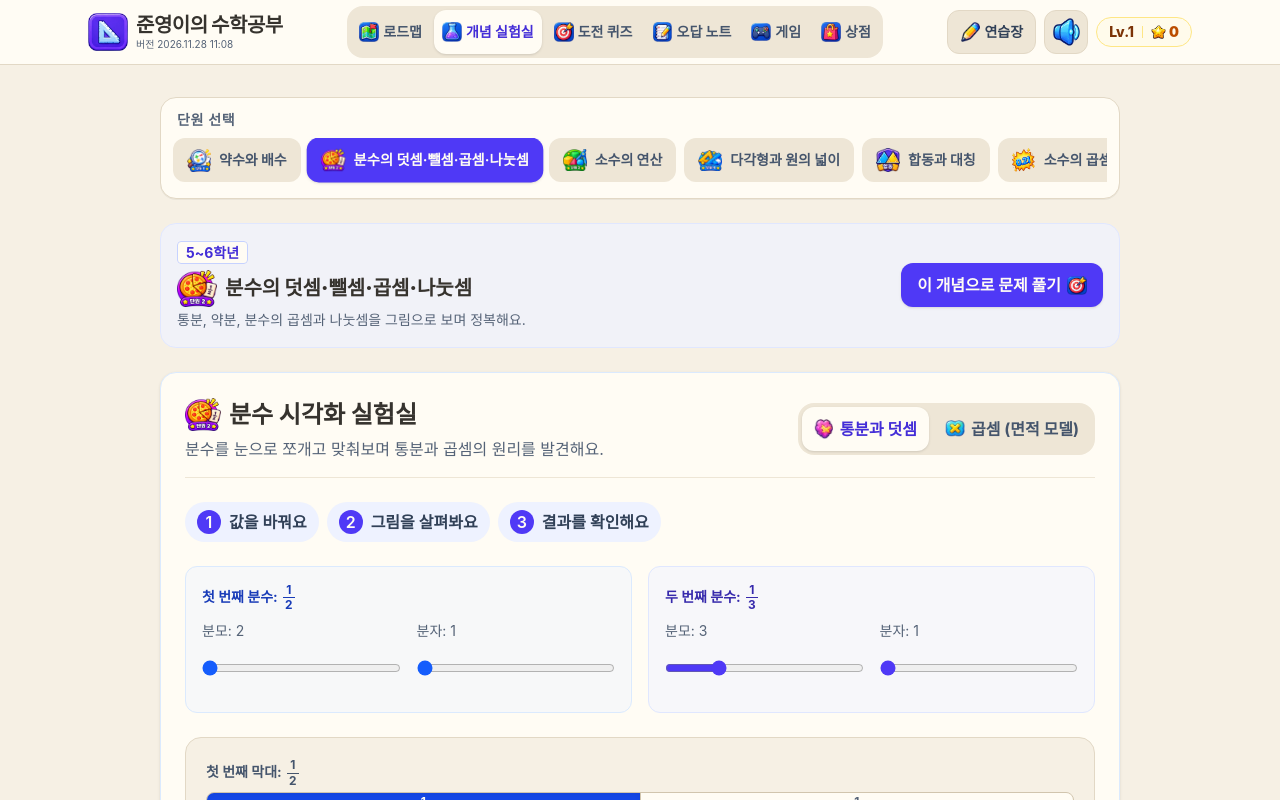
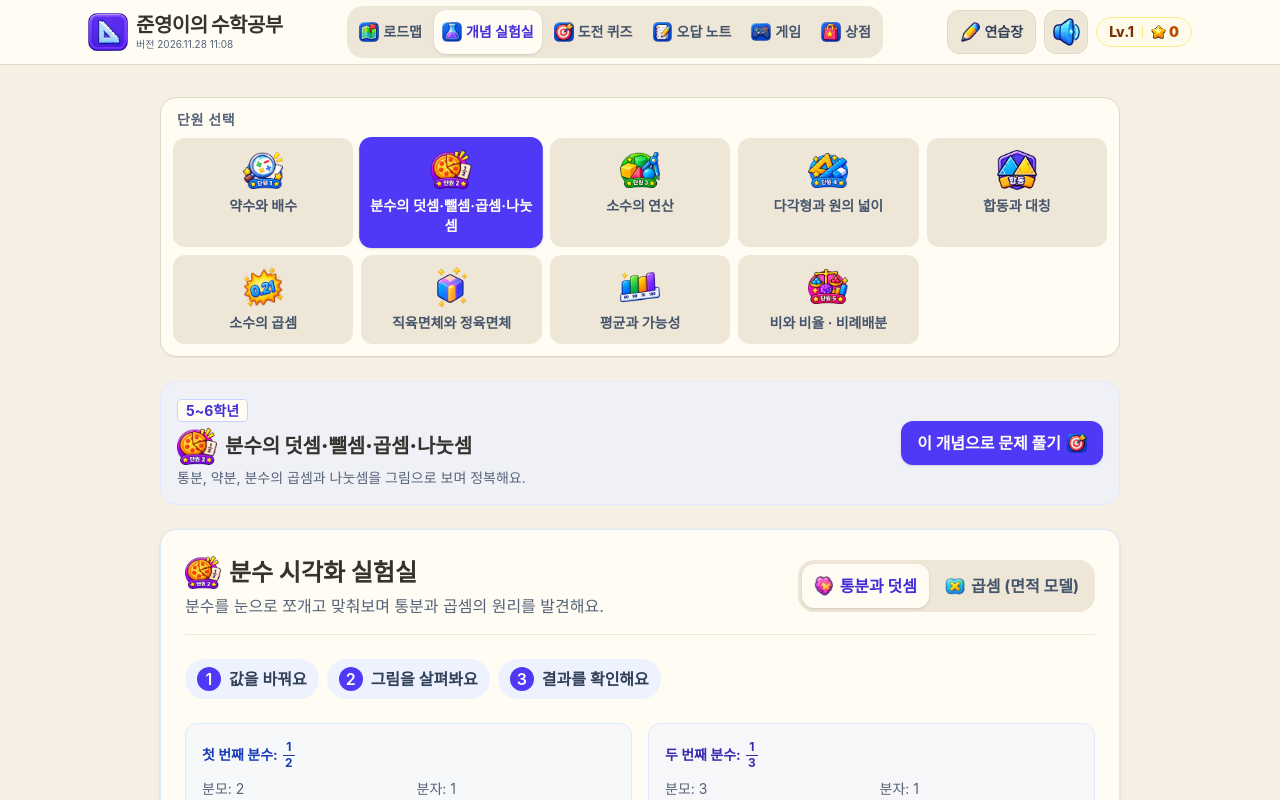
Before and after one commit to ysoftman/mykid-math, a React (Vite) app: page / in a window 1280 px wide. Both pictures are taken after a click on the button "개념 실험실". Shown: the top 800 px of the page. Built offline with nearby package versions, Linux system fonts and the light colour scheme; a web font is replaced by a local one.

Commit message:
show the topic selector as a card grid
- replace the horizontal chip scroll with a 3 or 5 column grid
- stack a larger icon above the title so long names wrap inside cards

```diff
--- a/src/App.tsx
+++ b/src/App.tsx
@@ -69,7 +69,7 @@ export const App: React.FC = () => {
             <div className="text-xs font-bold text-slate-500 uppercase tracking-wider px-1">
               단원 선택
             </div>
-            <div className="flex gap-2 overflow-x-auto pb-1">
+            <div className="grid grid-cols-3 gap-2 sm:grid-cols-5">
               {TOPICS.map((topic) => {
                 const isSelected = topic.id === selectedTopicId;
                 return (
@@ -79,7 +79,7 @@ export const App: React.FC = () => {
                       sound.playPop();
                       setSelectedTopicId(topic.id);
                     }}
-                    className={`flex shrink-0 items-center gap-2 px-3.5 py-2 rounded-xl text-xs font-bold whitespace-nowrap transition-all ${
+                    className={`flex flex-col items-center gap-1.5 rounded-xl px-2 py-3 text-center text-xs font-bold leading-snug transition-all ${
                       isSelected
                         ? 'bg-indigo-600 text-white shadow-sm scale-102'
                         : 'bg-slate-100 text-slate-600 hover:bg-slate-200'
@@ -88,7 +88,7 @@ export const App: React.FC = () => {
                     <img
                       src={topic.image}
                       alt=""
-                      className="h-6 w-6 object-contain"
+                      className="h-10 w-10 object-contain"
                       draggable={false}
                     />
                     <span>{topic.title}</span>
```
